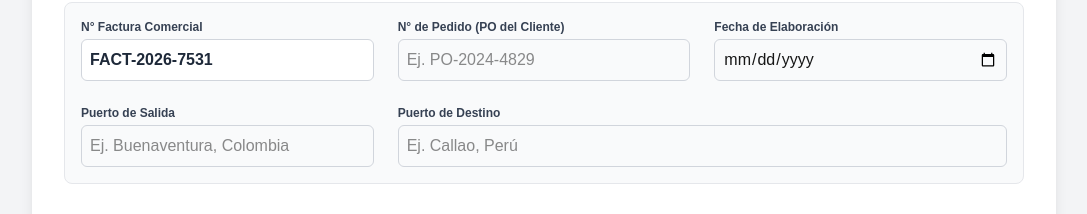
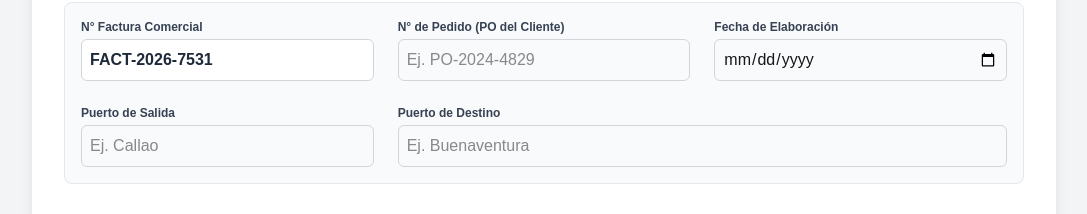
Before and after one commit to enginering-hash/simulador-aduanero, a Next.js app: page /factura in a window 1280 px wide. Shown: the part 492-706 px from the top of the page, without its empty margins (96-1183 px from the left). Built offline with nearby package versions, Linux system fonts and the light colour scheme.

Commit message:
Agregados Nuevas funciones

```diff
--- a/app/factura/page.tsx
+++ b/app/factura/page.tsx
@@ -402,11 +402,11 @@ export default function FacturaComercial() {
             {/* CAMPOS DE PUERTOS */}
             <div className="md:col-span-1">
               <label className="block text-xs font-bold text-gray-700 mb-1">Puerto de Salida</label>
-              <input type="text" className="w-full border border-gray-300 rounded-md p-2 focus:ring-2 focus:ring-blue-500 outline-none" placeholder="Ej. Buenaventura, Colombia" value={puertoSalida} onChange={(e) => setPuertoSalida(e.target.value)} required />
+              <input type="text" className="w-full border border-gray-300 rounded-md p-2 focus:ring-2 focus:ring-blue-500 outline-none" placeholder="Ej. Callao" value={puertoSalida} onChange={(e) => setPuertoSalida(e.target.value)} required />
             </div>
             <div className="md:col-span-2">
               <label className="block text-xs font-bold text-gray-700 mb-1">Puerto de Destino</label>
-              <input type="text" className="w-full border border-gray-300 rounded-md p-2 focus:ring-2 focus:ring-blue-500 outline-none" placeholder="Ej. Callao, Perú" value={puertoDestino} onChange={(e) => setPuertoDestino(e.target.value)} required />
+              <input type="text" className="w-full border border-gray-300 rounded-md p-2 focus:ring-2 focus:ring-blue-500 outline-none" placeholder="Ej. Buenaventura" value={puertoDestino} onChange={(e) => setPuertoDestino(e.target.value)} required />
             </div>
           </div>
 
```
